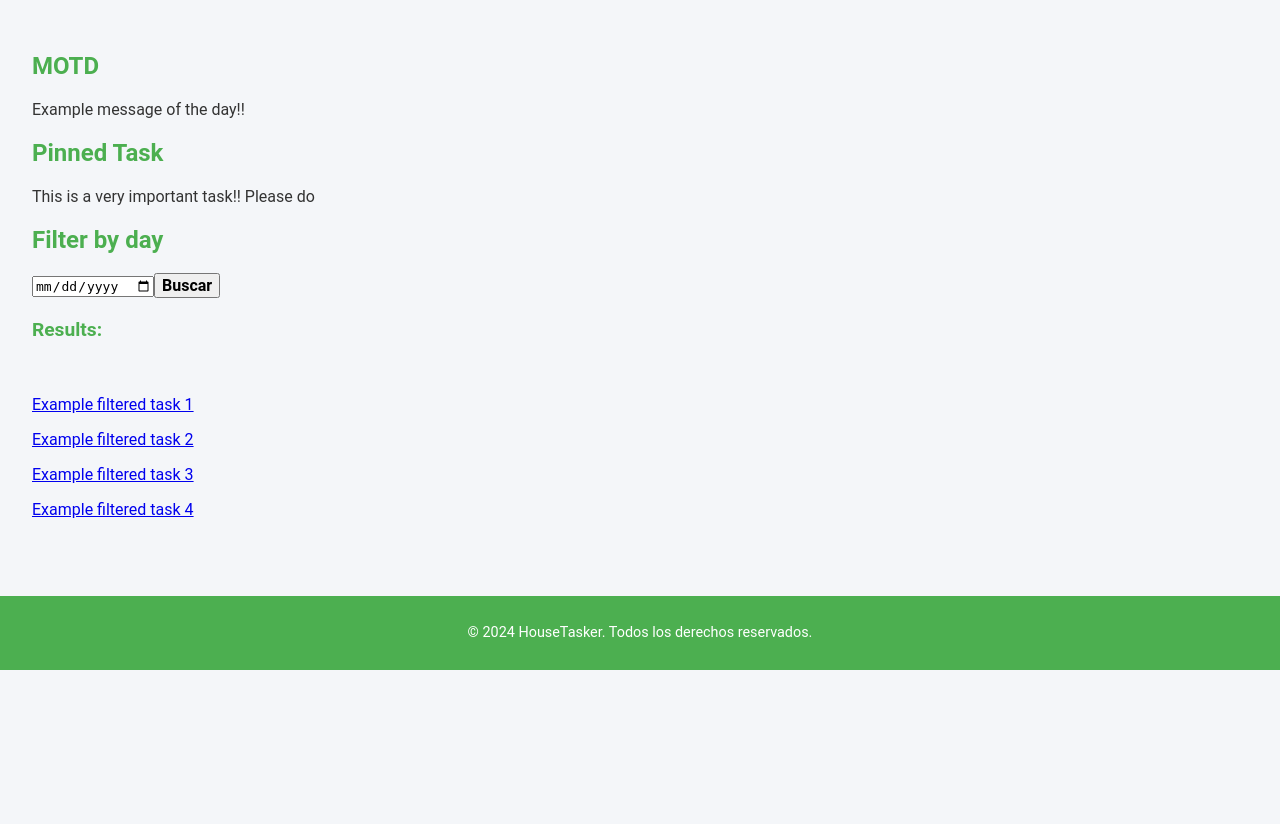
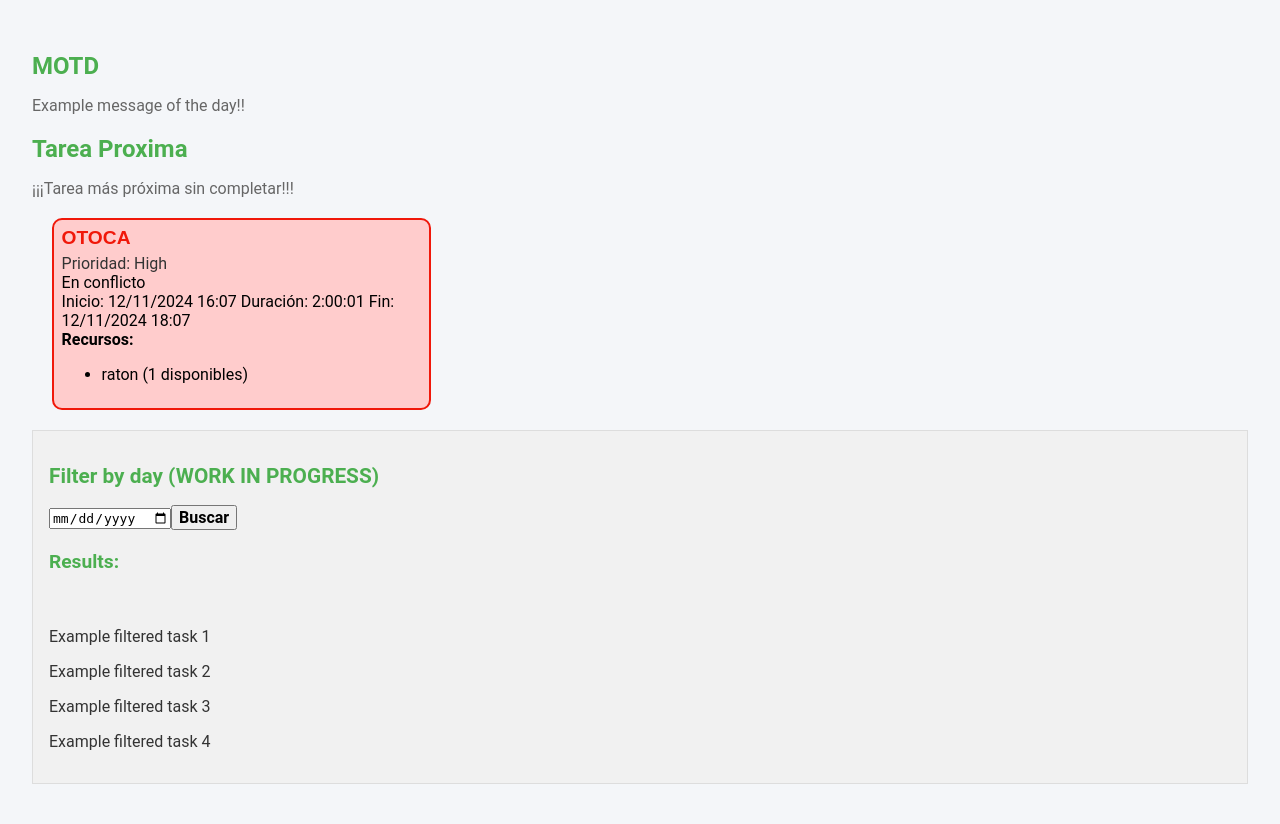
Before and after one commit to julenpe12/house-tasker, a Django app: page / in a window 1280 px wide. Shown: the part 199-1023 px from the top of the page. Before the commit the page ends 869 px from the top, so only its background shows below. Run offline with Django 4.2, Linux system fonts and the light colour scheme; a user stored in the database is signed in; data comes from the database, SQL or seed files in the repository; both versions use the stored data as it was after the commit.

Commit message:
Tarea Proxima in Home

```diff
--- a/houseTasker-win/appHouseTasker/static/css/index.css
+++ b/houseTasker-win/appHouseTasker/static/css/index.css
@@ -31,3 +31,110 @@
 #filteredTasks a:hover {
     color: #4CAF50;
 }
+
+/* Contenedor de lista de tareas */
+.task-container {
+    display: grid;
+    gap: 20px;
+    margin: 20px;
+}
+
+/* Estilos para cada elemento de tarea */
+.task-item {
+    background-color: #fff;
+    border: 2px solid #4CAF50;
+    border-radius: 10px;
+    padding: 2%;
+    transition: background-color 0.3s ease;
+}
+
+/* Efecto al hacer hover en las tareas */
+.task-item:hover {
+    background-color: #e2e8f3;
+}
+
+/* Estilos para el título de la tarea */
+.task-item a {
+    font-family: Arial, sans-serif;
+	font-weight: bold;
+    color: #4CAF50;
+    font-size: 1.2em;
+    text-decoration: none;
+}
+
+.task-item a:hover {
+    text-decoration: underline;
+}
+
+/* Estilo para la prioridad */
+.task-item .priority {
+    color: #333;
+    display: block;
+    margin-top: 5px;
+}
+
+/* Contenedor del botón para centrarlo */
+.add-task-button-container {
+    display: flex;
+    justify-content: center;
+    margin-top: 20px;
+}
+
+/* Estilos del botón */
+.add-task-button {
+    background-color: #4CAF50; /* Color de fondo especificado */
+    color: white; /* Color del texto */
+    padding: 10px 20px;
+    text-align: center;
+    text-decoration: none;
+    font-size: 16px;
+    border-radius: 5px;
+    transition: background-color 0.3s ease;
+}
+
+.add-task-button:hover {
+    background-color: #45a049; /* Color al pasar el cursor */
+}
+
+.task-overlapping {
+    background-color: #ffcccc; /* Fondo rojo claro */
+    color: #000000;
+    border-color: #f0180a;
+}
+
+.task-overlapping a {
+    color: #f0180a; /* Texto del título rojo */
+}
+
+.task-ok {
+    background-color: #ccffcc; /* Fondo verde claro */
+    color: #000000;
+    border-color: #3c763d; /* Borde verde */
+}
+
+.task-ok a {
+    color: #3c763d; /* Texto del título verde */
+}
+
+/* Estilos responsivos */
+@media only screen and (max-width: 400px) {
+    .task-item a {
+        font-size: 1em;
+    }
+
+    .task-container {
+        grid-template-columns: 1fr;
+    }
+}
+
+@media only screen and (min-width: 401px) and (max-width: 960px) {
+    .task-container {
+        grid-template-columns: 1fr 1fr;
+    }
+}
+
+@media only screen and (min-width: 961px) {
+    .task-container {
+        grid-template-columns: 1fr 1fr 1fr;
+    }
+}
--- a/houseTasker-win/appHouseTasker/templates/index.html
+++ b/houseTasker-win/appHouseTasker/templates/index.html
@@ -1,4 +1,10 @@
 {% extends "base.html" %}
+
+{% load static %}
+
+{% block head %}
+<link rel="stylesheet" href="{% static 'css/index.css' %}">
+{% endblock %}
 
 {% block main %}
 <div>
@@ -7,12 +13,44 @@
 		<p class="sectionText">Example message of the day!!</p>
 	</section>
 	<section>
-		<h2 class="sectionTitle">Pinned Task</h2>
-		<p class="sectionText">This is a very important task!! Please do</p>
+		<h2 class="sectionTitle">Tarea Proxima</h2>
+		<p class="sectionText">¡¡¡Tarea más próxima sin completar!!!</p>
+		<div class="task-container">
+			{% for task in closest_task %}
+			  <div class="task-item {% if task.is_overlapping %}task-overlapping{% else %}task-ok{% endif %}">
+				<a href="{% url 'task_detail' task.id %}">{{ task.title }}</a>
+				<span class="priority">Prioridad: {{ task.get_priority_display }}</span>
+				{% if task.is_overlapping %}
+				  <span class="status">En conflicto</span>
+				{% else %}
+				  <span class="status">Normal</span>
+				{% endif %}
+				<div class="task-dates">
+				  <span class="start-date">Inicio: {{ task.start_date|date:"d/m/Y H:i" }}</span>
+				  <span class="duration">Duración: {{ task.duration }}</span>
+				  <span class="end-date">Fin: {{ task.end_date|date:"d/m/Y H:i" }}</span>
+				</div>
+				<div class="task-resources">
+				  <strong>Recursos:</strong>
+				  {% if task.resources.all %}
+					<ul>
+					  {% for resource in task.resources.all %}
+						<li>{{ resource.name }} ({{ resource.quantity }} disponibles)</li>
+					  {% endfor %}
+					</ul>
+				  {% else %}
+					<p>No se asignaron recursos a esta tarea.</p>
+				  {% endif %}
+				</div>
+			  </div>
+			{% empty %}
+			  <p>No se encontraron tareas.</p>
+			{% endfor %}
+		</div>
 	</section>
 </div>
 <aside>
-	<h2 class="asideH1">Filter by day</h2>
+	<h2 class="asideH1">Filter by day (WORK IN PROGRESS)</h2>
 	<form>
 		<input type="date" name="fecha" id="fecha"><button type="submit">Buscar</button>
 	</form>
--- a/houseTasker-win/appHouseTasker/views.py
+++ b/houseTasker-win/appHouseTasker/views.py
@@ -17,7 +17,9 @@
 
 @login_required
 def home(request):
-    return render(request, 'index.html')
+    task = Task.objects.filter(completed=False).order_by('start_date').first()
+    closest_task = [task]
+    return render(request, 'index.html', {'closest_task': closest_task})
 
 @login_required
 def task_list(request):
```
Also changed, not shown: houseTasker-win/db.sqlite3.
